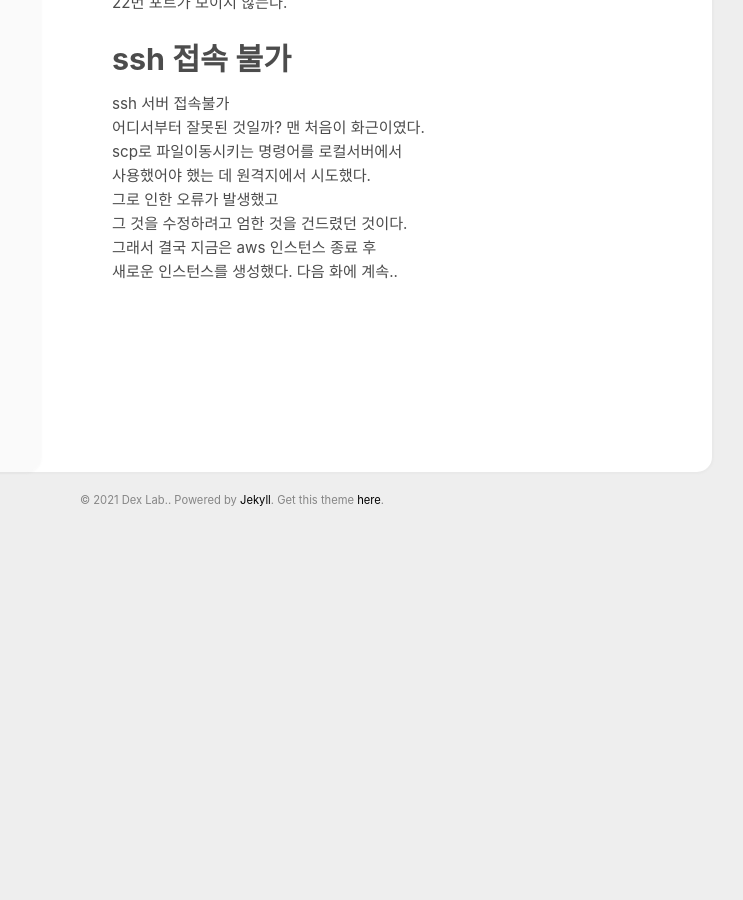
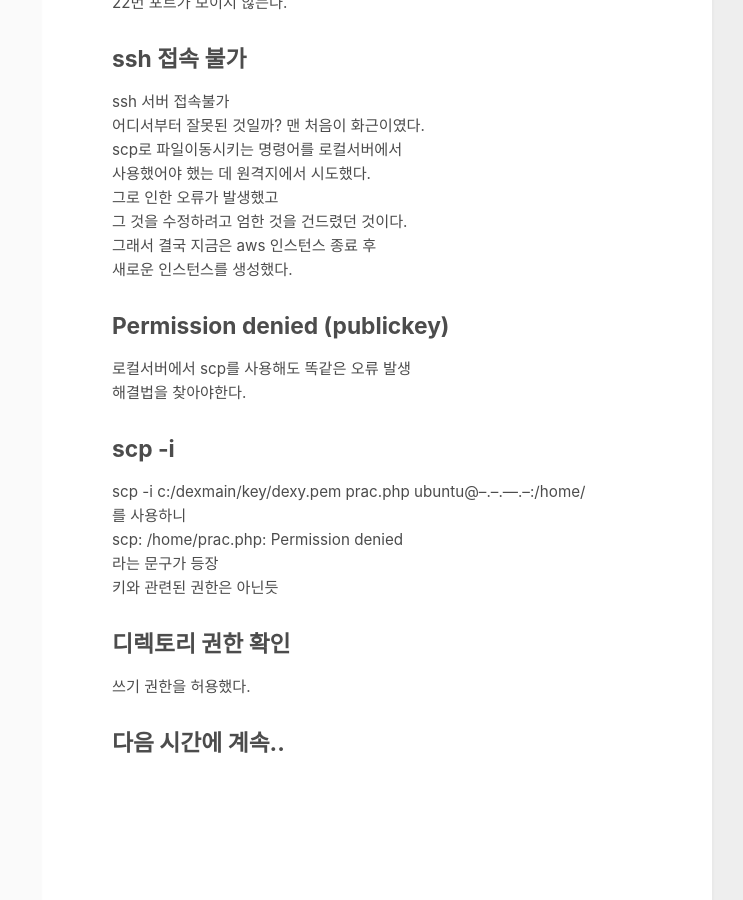
Before and after one commit to dexmain/dexmain.github.io, a Jekyll site: the page built from _posts/2021-01-10-d3.md, in a window 1280 px wide and 900 px high, scrolled down 1551 px. Shown: the whole window, without its empty margins (408-1151 px from the left). Built offline with Jekyll 4.4.1, drawn with Linux system fonts in a browser that asks for light colours; before the commit the page ends 2083 px from its top, so only the background shows below that.

Commit message:
d3 modified

```diff
--- a/_posts/2021-01-10-d3.md
+++ b/_posts/2021-01-10-d3.md
@@ -43,7 +43,7 @@ sudo service ssh restart <br>
 ## sudo lsof -i -n -P | grep LISTEN 명령어로 수신포트 확인
 22번 포트가 보이지 않는다.
 
-# ssh 접속 불가
+## ssh 접속 불가
 ssh 서버 접속불가<br>어디서부터 잘못된 것일까?
 맨 처음이 화근이였다.<br>
 scp로 파일이동시키는 명령어를 로컬서버에서<br>
@@ -51,5 +51,20 @@ scp로 파일이동시키는 명령어를 로컬서버에서<br>
 그로 인한 오류가 발생했고<br>
 그 것을 수정하려고 엄한 것을 건드렸던 것이다.<br>
 그래서 결국 지금은 aws 인스턴스 종료 후<br>
-새로운 인스턴스를 생성했다.
-다음 화에 계속..
+새로운 인스턴스를 생성했다.<br>
+
+## Permission denied (publickey)
+로컬서버에서 scp를 사용해도 똑같은 오류 발생<br>
+해결법을 찾아야한다.
+
+## scp -i
+scp -i c:/dexmain/key/dexy.pem prac.php ubuntu@--.--.---.--:/home/<br>
+를 사용하니 <br>
+scp: /home/prac.php: Permission denied<br>
+라는 문구가 등장<br>
+키와 관련된 권한은 아닌듯<br>
+
+## 디렉토리 권한 확인
+쓰기 권한을 허용했다.
+
+## 다음 시간에 계속..
```
